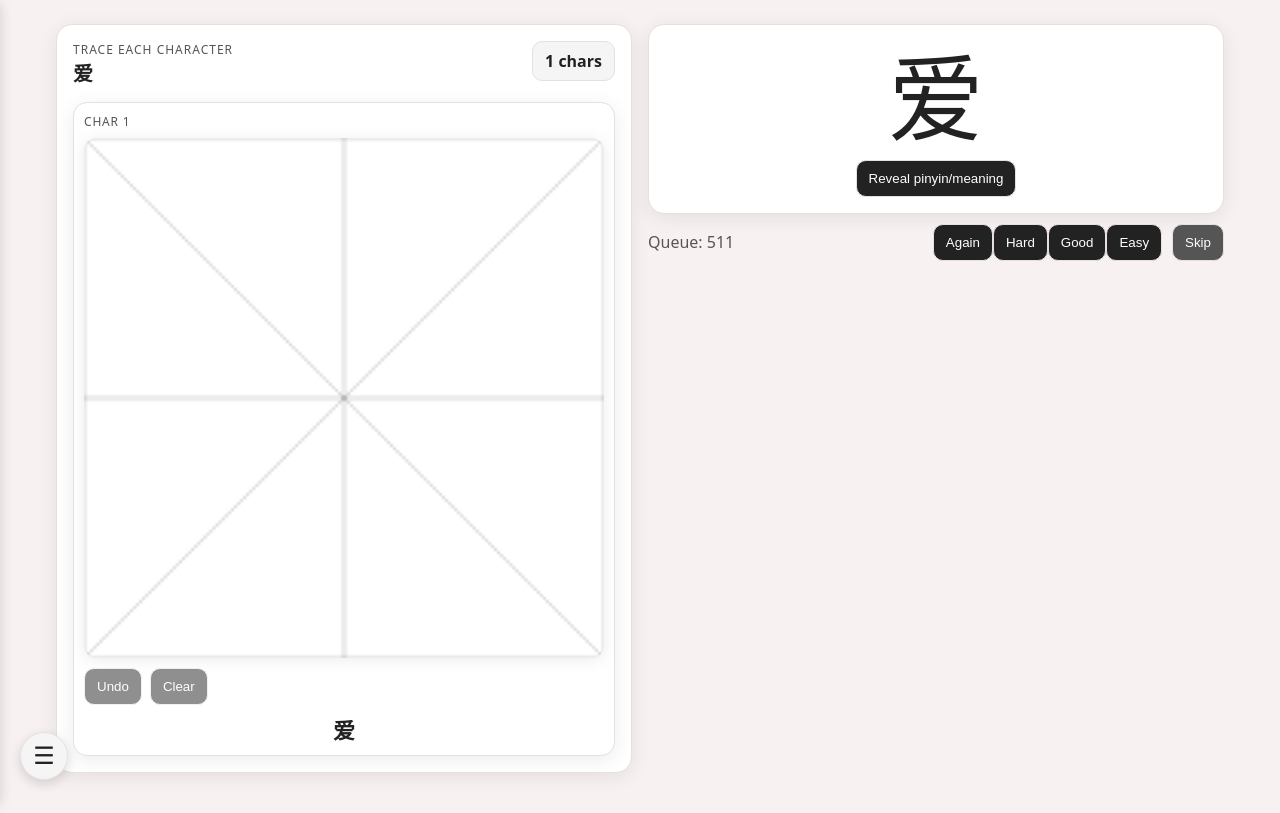
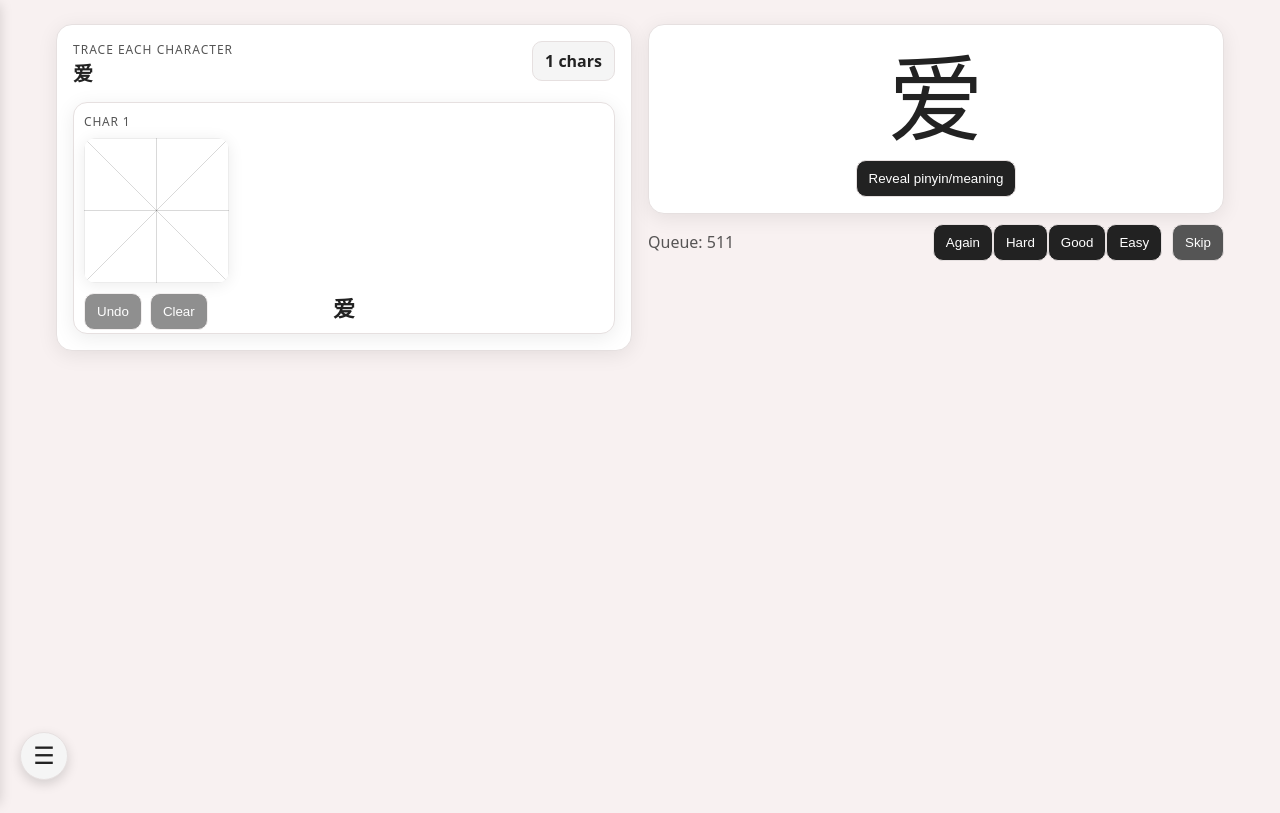
Before and after one commit to nis057489/hsk-3.0-writing-trainer, a React (Vite) app: page / in a window 1280 px wide. Built offline with nearby package versions, Linux system fonts and the light colour scheme.

Commit message:
default size
Signed-off-by: Nicholas Smith <nicholas@nbembedded.com>

```diff
--- a/src/App.tsx
+++ b/src/App.tsx
@@ -55,7 +55,7 @@ export default function App() {
         mode: 'flashcard',
         language: i18n.resolvedLanguage || "en",
         showHoverIndicator: false,
-        padSizeChoice: "medium"
+        padSizeChoice: "small"
     };
 
     const storedPrefs = readPrefs<Prefs>("prefs.state", prefDefaults);
@@ -109,7 +109,7 @@ export default function App() {
     const [showHoverIndicator, setShowHoverIndicator] = useState(storedPrefs.showHoverIndicator ?? false);
     const [mode, setMode] = useState<'flashcard' | 'sentence'>(storedPrefs.mode || 'flashcard');
     const [sentenceText, setSentenceText] = useState("");
-    const [padSizeChoice, setPadSizeChoice] = useState<PadSizeChoice>(storedPrefs.padSizeChoice || "medium");
+    const [padSizeChoice, setPadSizeChoice] = useState<PadSizeChoice>(storedPrefs.padSizeChoice || "small");
 
     // Initialize queue when filters change
     useEffect(() => {
@@ -665,12 +665,14 @@ export default function App() {
                         <div style={{ display: "grid", gridTemplateColumns: "repeat(auto-fill, minmax(150px, 1fr))", gap: 16 }}>
                             {sentenceText.split("").map((char, i) => (
                                 <div key={i} className="card" style={{ padding: 12 }}>
+                                    <div style={{ width: `${basePadSize}px`, height: `${basePadSize}px`, maxWidth: "100%", margin: "0 auto" }}>
                                         <DrawingPad
                                             tracingMode={tracingMode}
                                             character={char}
                                             showHoverIndicator={showHoverIndicator}
                                             size={basePadSize}
                                         />
+                                    </div>
                                 </div>
                             ))}
                         </div>
--- a/src/components/PracticeArea.tsx
+++ b/src/components/PracticeArea.tsx
@@ -60,7 +60,7 @@ export function PracticeArea({ text, tracingMode, padSizeChoice, showHoverIndica
                 {characters.map((char, index) => (
                     <div key={`${char}-${index}`} className="trace-cell">
                         <div className="trace-label">{t("practice.charLabel", { index: index + 1 })}</div>
-                        <div className="trace-pad">
+                        <div className="trace-pad" style={{ width: `${padSize}px`, height: `${padSize}px`, maxWidth: "100%" }}>
                             <DrawingPad
                                 size={padSize}
                                 tracingMode={tracingMode}
```
Lines whose indentation alone changed are shown as unchanged.
